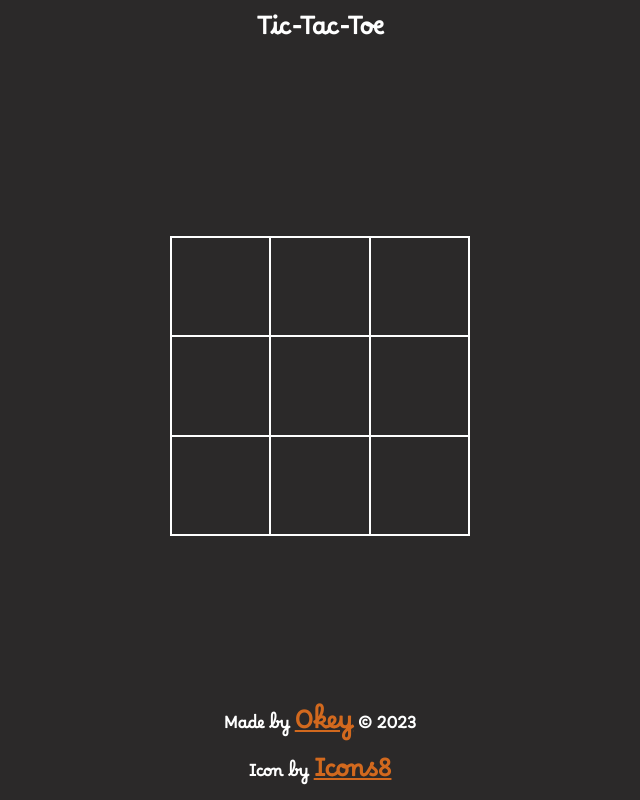
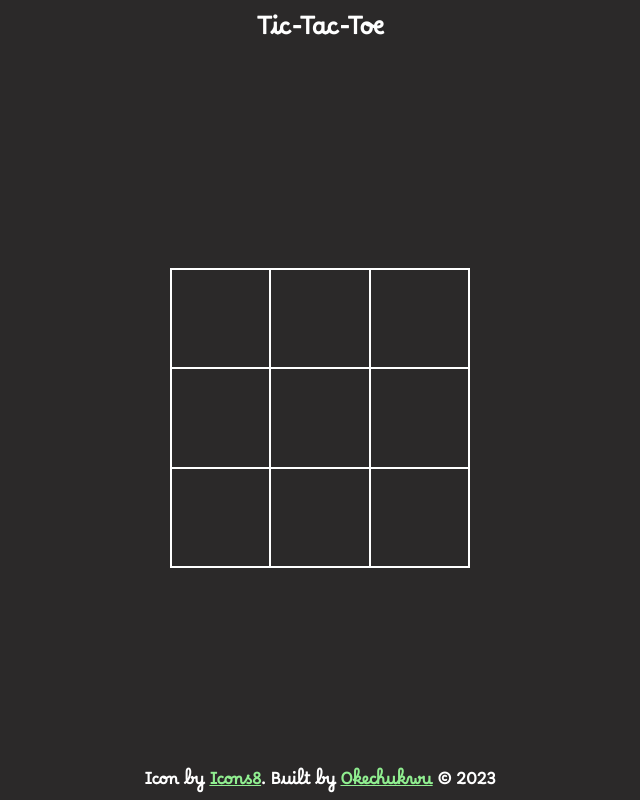
Before and after one commit to theScriptNerd/tic-tac-toe, a plain HTML site: page index.html in a window 1280 px wide. Shown: the whole page, without its empty margins (320-960 px from the left). Drawn offline with Linux system fonts and the light colour scheme.

Commit message:
modify credits

```diff
--- a/index.html
+++ b/index.html
@@ -26,12 +26,12 @@
         <div class="winText" data-winning-message-text>X Wins!</div>
         <button id="restart-button">Restart</button>
     </div>
-    <footer class="white">
-        Made by <a href="http://twitter.com/thescriptnerd" target="_blank">Okey</a> &copy;
+    <footer class="white quest king">
+    Icon by <a target="_blank" href="https://icons8.com">Icons8</a>.
+        Built by <a href="http://x.com/theScriptNerd" target="_blank">Okechukwu</a> &copy;
         <script>
             document.write(new Date().getFullYear());
-        </script><br>
-        Icon by <a target="_blank" href="https://icons8.com">Icons8</a>
+        </script>
     </footer>
 
     <!-- <div class="playerScore">
--- a/style.css
+++ b/style.css
@@ -136,8 +136,8 @@ button:hover {
   color: white;
 }
 a{
-  color: chocolate;
-  font-size: 1.5rem;
+  color: lightgreen;
+  /*font-size: 1.5rem;*/
 }
 footer{
   text-align: center;
```
